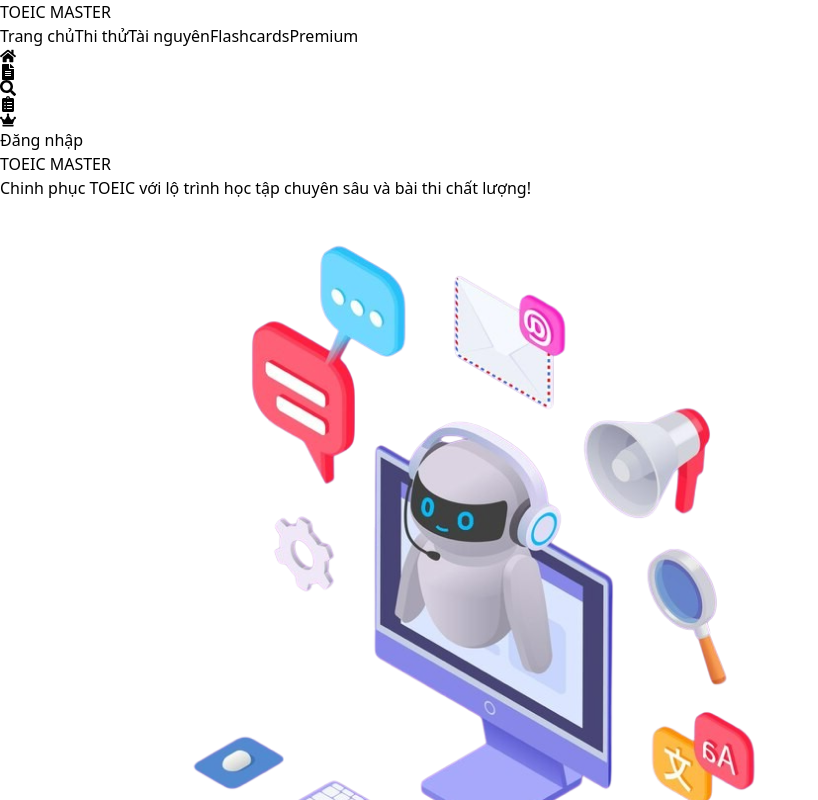
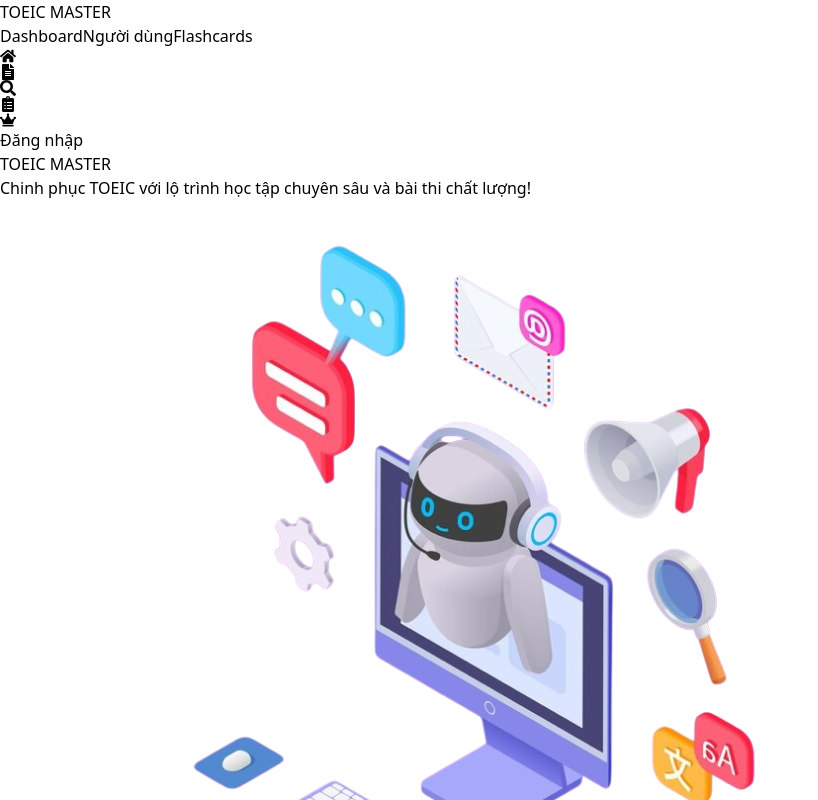
Before and after one commit to DKNguyen13/Nhom20, a React (Vite) app in the folder toeic-web/: page /login in a window 1280 px wide. Shown: the top 800 px of the page, without its empty margins (0-818 px from the left). Built offline with nearby package versions, Linux system fonts and the light colour scheme; sample sign-in values are in the browser's storage.

Commit message:
refactor: refactor code

```diff
--- a/toeic-web/src/layouts/common/Header.tsx
+++ b/toeic-web/src/layouts/common/Header.tsx
@@ -1,7 +1,7 @@
 import React, { useState, useEffect, useRef } from "react";
 import api, { setAccessToken } from "../../config/axios.js";
 import { Link, useLocation, useNavigate } from "react-router-dom";
-import { FaHome, FaClipboardList, FaFileAlt, FaSearch, FaCrown, FaSignOutAlt, FaHistory, FaUser } from "react-icons/fa";
+import { FaHome, FaClipboardList, FaFileAlt, FaSearch, FaCrown, FaSignOutAlt, FaHistory, FaUser, FaUsers } from "react-icons/fa";
 
 const Header: React.FC = () => {
   const location = useLocation();
@@ -65,6 +65,16 @@
     { to: "/payment", label: "Premium", icon: <FaCrown className="text-xl text-yellow-500" />, premium: true },
   ];
 
+  const role = localStorage.getItem("role");
+
+  const filteredNavLinks = role === "admin"
+  ? [
+      { to: "/admin/dashboard", label: "Dashboard", icon: <FaCrown className="text-xl text-green-500" /> },
+      { to: "/admin/usermanagement", label: "Người dùng", icon: <FaUsers /> },
+      { to: "/flashcard", label: "Flashcards", icon: <FaClipboardList className="text-xl" /> },
+    ]
+  : navLinks;
+
   return (
     <header className="bg-white shadow-md px-4 sm:px-8 py-4 flex items-center justify-between sticky top-0 z-50">
       {/* Logo */}
@@ -74,7 +84,7 @@
 
       {/* Navigation */}
       <nav className="flex items-center space-x-6">
-        {navLinks.map((link) => (
+        {filteredNavLinks.map((link) => (
           <Link key={link.to} to={link.to}
             className={`hidden sm:block relative transition-colors duration-200 ${
               location.pathname === link.to
@@ -140,7 +150,7 @@
             )}
           </div>
         ) : (
-          <Link to="/login" className="bg-gradient-to-r from-blue-500 to-purple-500 hover:opacity-90 text-white px-4 py-2 rounded-full font-medium transition">
+          <Link to="/login" className="bg-blue-600 text-white font-semibold shadow-md hover:bg-blue-700 text-white px-4 py-2 rounded-full font-medium transition">
             Đăng nhập
           </Link>
         )}
--- a/toeic-web/src/pages/Login/Login.tsx
+++ b/toeic-web/src/pages/Login/Login.tsx
@@ -84,8 +84,7 @@
                 <label htmlFor="email" className="text-gray-700 text-sm font-medium block mb-2">
                   Email
                 </label>
-                <input
-                  type="email"
+                <input type="email"
                   id="email"
                   value={email}
                   onChange={(e) => setEmail(e.target.value)}
```
